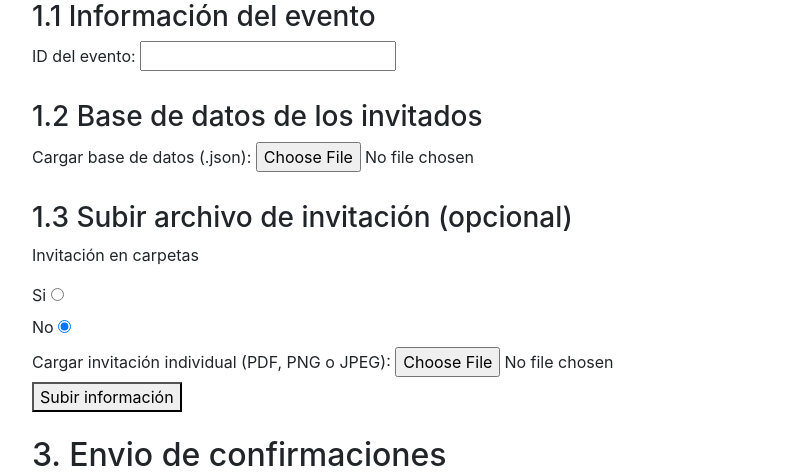
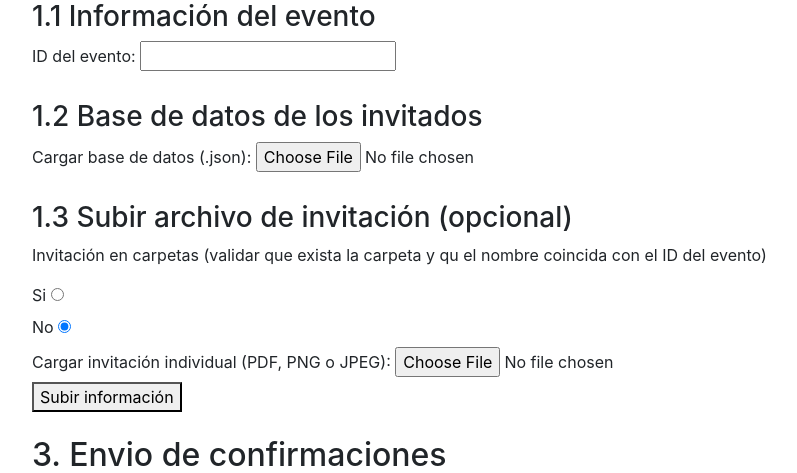
Before and after one commit to sinboleto/confirmacion, a Flask app: page /upload in a window 1280 px wide. Shown: the part 398-871 px from the top of the page, without its empty margins (53-850 px from the left). Run offline with Flask 3, Linux system fonts and the light colour scheme; some libraries are stand-ins or nearby versions.

Commit message:
Cambio dashboard

```diff
--- a/templates/upload.html
+++ b/templates/upload.html
@@ -56,7 +56,8 @@
 
                 <div>
                     <h3>1.3 Subir archivo de invitación (opcional)</h3>
-                    <p>Invitación en carpetas</p>
+                    <p>Invitación en carpetas (validar que exista la carpeta y qu el nombre coincida con el ID del
+                        evento)</p>
                     <label for="invitacion_carpeta_si">Si</label>
                     <input type="radio" id="invitacion_carpeta_si" name="invitacion_carpeta" value="si"><br>
 
@@ -81,6 +82,9 @@
             </form>
         </div>
     </div>
+
+    <footer><br></footer>
+
 </body>
 
 </html>
```
